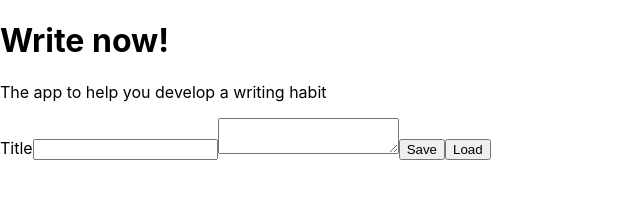
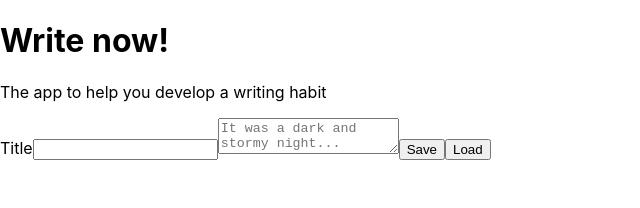
Before and after one commit to Timo-Thees/Capstone, a Next.js app: page / in a window 1280 px wide. Shown: the top 208 px of the page, without its empty margins (0-640 px from the left). Built offline with nearby package versions, Linux system fonts and the light colour scheme.

Commit message:
save works

```diff
--- a/package.json
+++ b/package.json
@@ -19,6 +19,7 @@
     "next": "13.0.4",
     "react": "18.2.0",
     "react-dom": "18.2.0",
+    "react-hook-form": "^7.39.7",
     "styled-components": "^5.3.6"
   },
   "devDependencies": {
--- a/pages/editor.js
+++ b/pages/editor.js
@@ -1,14 +1,33 @@
-export default function Editor() {
+export default function Editor({saveText}, {loadText}) {
+  //   function onSave(values) {
+  //     const title = values.title;
+  //     const text = values.text;
+  //     saveText(title, text);
+  //     console.log();
+  //  }
+  const handleSave = event => {
+    event.preventDefault();
+    const title = event.target.title.value;
+    const text = event.target.text.value;
+    saveText(title, text);
+  };
+  const handleLoad = () => {
+    loadText("Beispiel");
+  };
   return (
     <div>
       <h1>Write now!</h1>
       <p>The app to help you develop a writing habit</p>
-      <form>
-        <label for="title">Title</label>
-        <input type="text" name="title"></input>
-        <textarea></textarea>
-        <button>Save</button>
-        <button>Load</button>
+      <form onSubmit={handleSave}>
+        <label htmlFor="title">Title</label>
+        <input type="text" name="title" id="title"></input>
+        <textarea
+          name="text"
+          id="text"
+          placeholder="It was a dark and stormy night..."
+        ></textarea>
+        <button type="submit">Save</button>
+        <button onClick={handleLoad}>Load</button>
       </form>
     </div>
   );
--- a/pages/index.js
+++ b/pages/index.js
@@ -1,9 +1,16 @@
 import Editor from "./editor";
+
+function saveText(title = "Unnamed Document", text) {
+  localStorage.setItem(`${title}`, `${text}`);
+}
+function loadText(title) {
+  localStorage.getItem(`${title}`);
+}
 
 export default function Home() {
   return (
     <div>
-      <Editor />
+      <Editor saveText={saveText} loadText={loadText} />
     </div>
   );
 }
```
Also changed, not shown: 1 other file (tests, documents, lock files or other folders).
